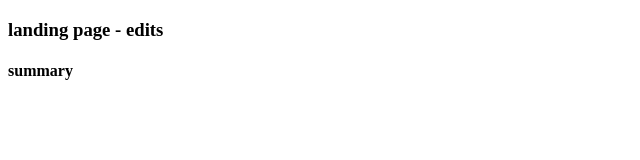
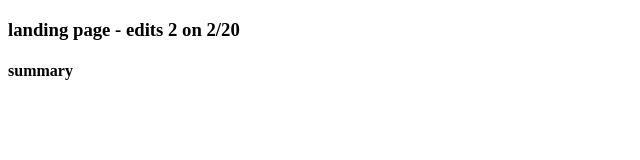
Before and after one commit to SquidHead00007/drivetestapp, a React (Create React App) app: page / in a window 1280 px wide. Shown: the top 160 px of the page, without its empty margins (0-640 px from the left). Built offline with nearby package versions, Linux system fonts and the light colour scheme.

Commit message:
updated home page

```diff
--- a/src/App.js
+++ b/src/App.js
@@ -3,7 +3,7 @@ import './App.css';
 function App() {
   return (
     <div id="appbody">
-      <h3>landing page - edits</h3>
+      <h3>landing page - edits 2 on 2/20</h3>
       <h4>summary</h4>
     </div>
   );
```
